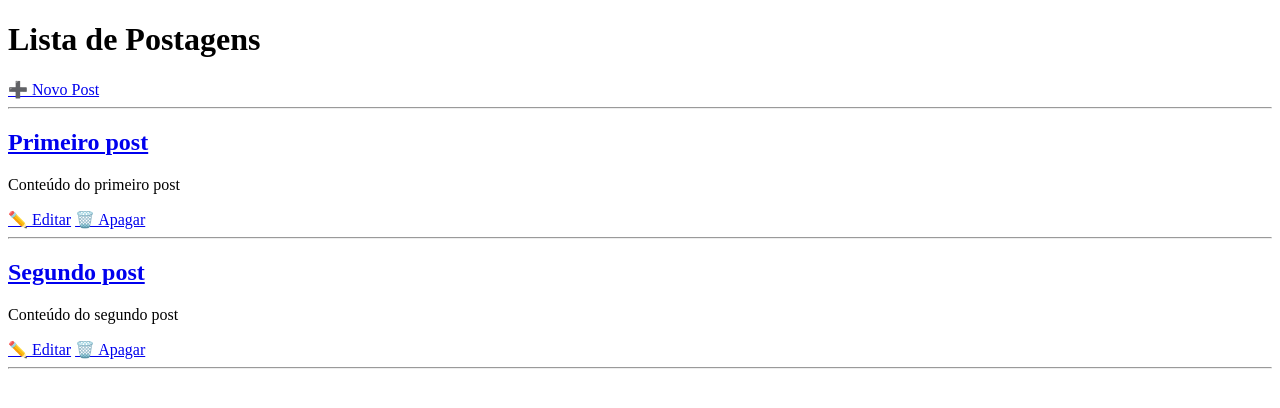
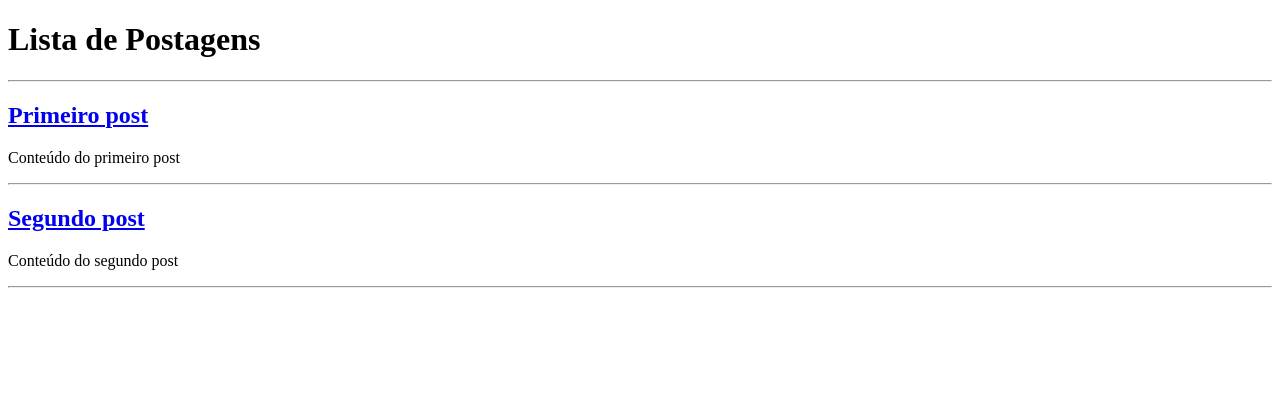
Before and after one commit to Andre585256/projeto_univesp, a Flask app: page / in a window 1280 px wide. Shown: the top 408 px of the page. Run offline with Flask 3, Linux system fonts and the light colour scheme.

Commit message:
corrigindo index

```diff
--- a/templates/index.html
+++ b/templates/index.html
@@ -7,19 +7,14 @@
 
     <h1>Lista de Postagens</h1>
 
-    <a href="/novo">➕ Novo Post</a>
-
     <hr>
 
     {% for post in posts %}
         <h2>
-            <a href="/post/{{ post.id }}">{{ post.titulo }}</a>
+            <a href="/post/{{ loop.index0 }}">{{ post.titulo }}</a>
         </h2>
 
         <p>{{ post.conteudo }}</p>
-
-        <a href="/editar/{{ post.id }}">✏️ Editar</a>
-        <a href="/apagar/{{ post.id }}">🗑️ Apagar</a>
 
         <hr>
     {% endfor %}
```
